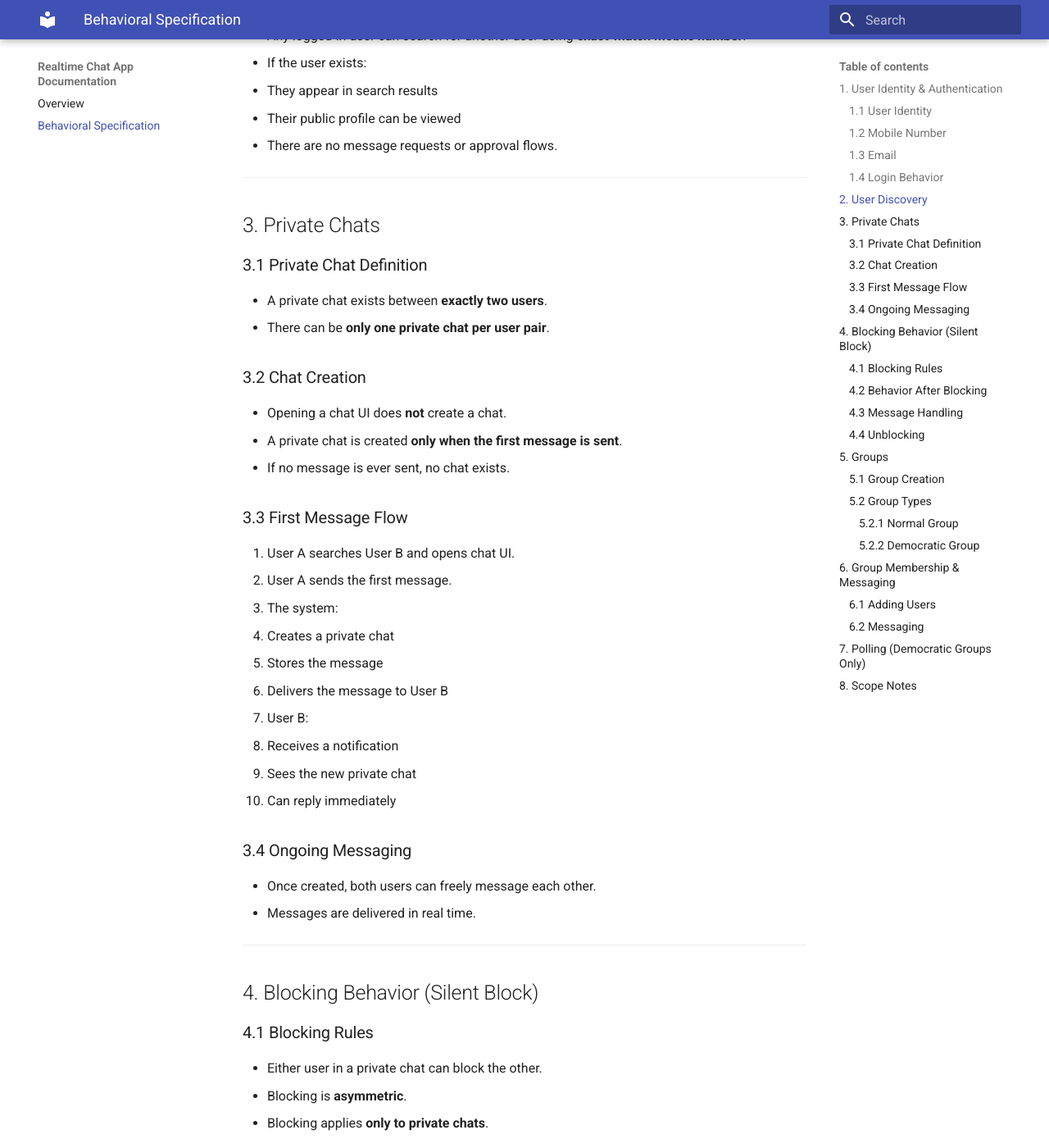
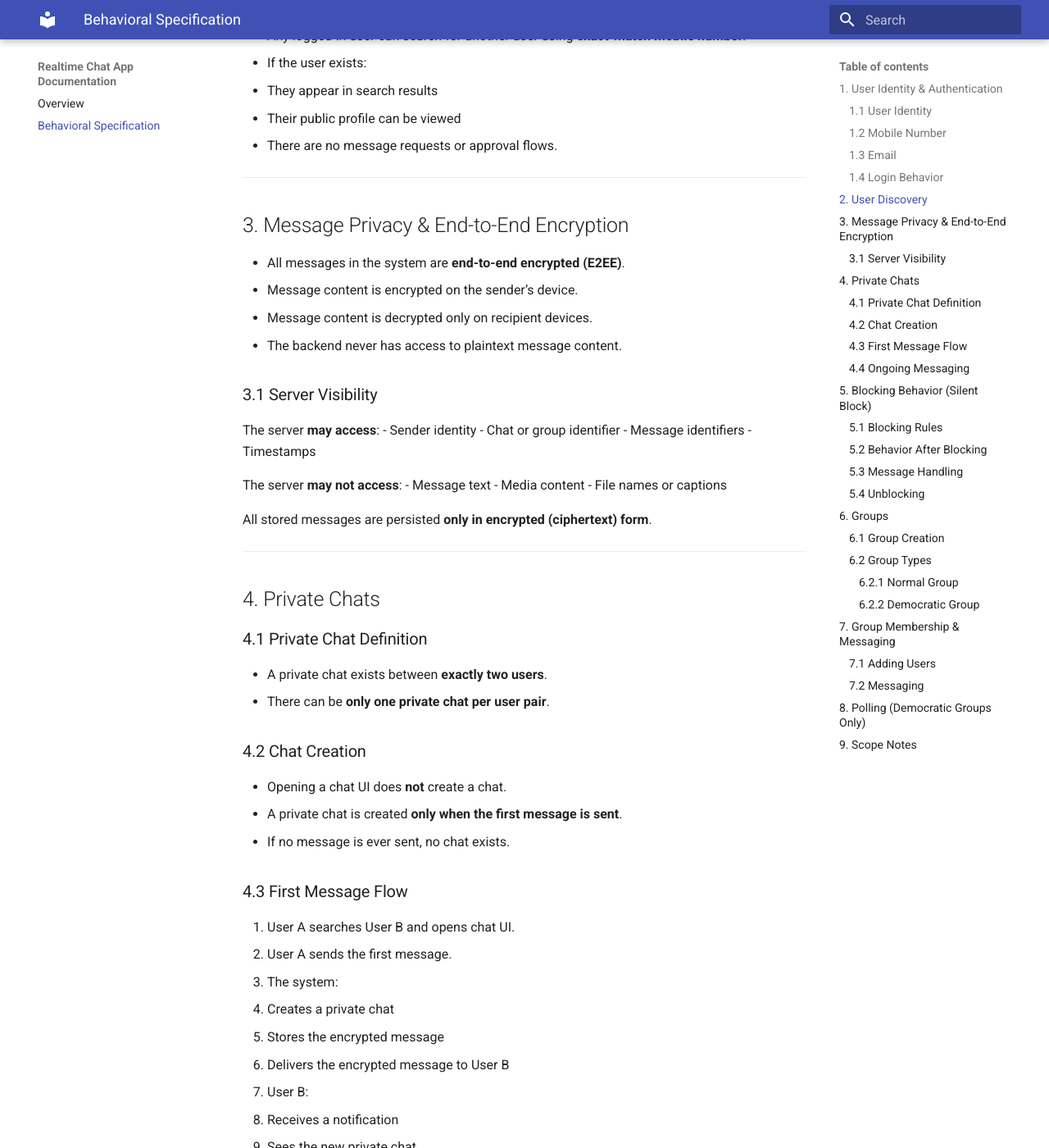
Before and after one commit to MahipalSinghJhala707/realtime-chat-application-doc, an MkDocs documentation site: the page built from docs/behavior.md, in a window 1280 px wide and 1400 px high, scrolled down 1413 px. Shown: the whole window at 82% size. Built offline with MkDocs 1.6.1 and Material for MkDocs 9.7.7, drawn with Linux system fonts in a browser that asks for light colours; some of the changed text lies outside the part shown.

Commit message:
chore: update behavioral specifications

```diff
--- a/docs/behavior.md
+++ b/docs/behavior.md
@@ -49,43 +49,68 @@ The goal is to clearly describe **how the system behaves from a user and system
 
 ---
 
-## 3. Private Chats
+## 3. Message Privacy & End-to-End Encryption
 
-### 3.1 Private Chat Definition
+- All messages in the system are **end-to-end encrypted (E2EE)**.
+- Message content is encrypted on the sender’s device.
+- Message content is decrypted only on recipient devices.
+- The backend never has access to plaintext message content.
+
+### 3.1 Server Visibility
+
+The server **may access**:
+- Sender identity
+- Chat or group identifier
+- Message identifiers
+- Timestamps
+
+The server **may not access**:
+- Message text
+- Media content
+- File names or captions
+
+All stored messages are persisted **only in encrypted (ciphertext) form**.
+
+---
+
+## 4. Private Chats
+
+### 4.1 Private Chat Definition
 - A private chat exists between **exactly two users**.
 - There can be **only one private chat per user pair**.
 
-### 3.2 Chat Creation
+### 4.2 Chat Creation
 - Opening a chat UI does **not** create a chat.
 - A private chat is created **only when the first message is sent**.
 - If no message is ever sent, no chat exists.
 
-### 3.3 First Message Flow
+### 4.3 First Message Flow
 1. User A searches User B and opens chat UI.
 2. User A sends the first message.
 3. The system:
    - Creates a private chat
-   - Stores the message
-   - Delivers the message to User B
+   - Stores the encrypted message
+   - Delivers the encrypted message to User B
 4. User B:
    - Receives a notification
    - Sees the new private chat
    - Can reply immediately
 
-### 3.4 Ongoing Messaging
+### 4.4 Ongoing Messaging
 - Once created, both users can freely message each other.
 - Messages are delivered in real time.
+- The backend routes encrypted payloads without inspecting content.
 
 ---
 
-## 4. Blocking Behavior (Silent Block)
+## 5. Blocking Behavior (Silent Block)
 
-### 4.1 Blocking Rules
+### 5.1 Blocking Rules
 - Either user in a private chat can block the other.
 - Blocking is **asymmetric**.
 - Blocking applies **only to private chats**.
 
-### 4.2 Behavior After Blocking
+### 5.2 Behavior After Blocking
 When User A blocks User B:
 
 **User A**
@@ -99,29 +124,29 @@ When User A blocks User B:
 - Receives no error or notification.
 - Messages are silently dropped server-side.
 
-### 4.3 Message Handling
+### 5.3 Message Handling
 - Messages sent during a block:
-  - Are **not stored**
-  - Are **not delivered**
+  - Are **dropped before delivery**
+  - Are **not stored**, even in encrypted form
   - Are **never delivered later**, even if unblocked
 
-### 4.4 Unblocking
+### 5.4 Unblocking
 - When User A unblocks User B:
   - Normal messaging resumes
   - Messages sent during the block are permanently lost
 
 ---
 
-## 5. Groups
+## 6. Groups
 
-### 5.1 Group Creation
+### 6.1 Group Creation
 - Any user can create a group.
 - Minimum group size is **2 users**.
 - A group exists immediately upon creation, even before any messages are sent.
 
-### 5.2 Group Types
+### 6.2 Group Types
 
-#### 5.2.1 Normal Group
+#### 6.2.1 Normal Group
 - One or more admins exist.
 - Admin powers:
   - Add users
@@ -137,7 +162,7 @@ When User A blocks User B:
 
 ---
 
-#### 5.2.2 Democratic Group
+#### 6.2.2 Democratic Group
 - All members have equal privileges.
 - No permanent admin hierarchy.
 - Polling is required **only for removing users**.
@@ -145,20 +170,21 @@ When User A blocks User B:
 
 ---
 
-## 6. Group Membership & Messaging
+## 7. Group Membership & Messaging
 
-### 6.1 Adding Users
+### 7.1 Adding Users
 - Users can be added to groups without their consent.
 
-### 6.2 Messaging
+### 7.2 Messaging
 - All group members receive group messages.
 - Blocking does **not** apply inside groups.
 - Even if two users have blocked each other privately:
   - They still receive each other’s messages in shared groups.
+- Group messages are end-to-end encrypted in the same manner as private messages.
 
 ---
 
-## 7. Polling (Democratic Groups Only)
+## 8. Polling (Democratic Groups Only)
 
 - Polling is used **only** for removing a user from the group.
 - Polling is group-wide.
@@ -169,15 +195,17 @@ When User A blocks User B:
 
 ---
 
-## 8. Scope Notes
+## 9. Scope Notes
 
 - Voice and video calling are out of scope.
 - Message requests and spam prevention are out of scope.
 - Account recovery beyond email fallback is out of scope.
 - Moderation and reporting are out of scope.
+- Server-side message inspection is out of scope.
 
 These decisions are intentional to keep the system:
 
 - Low-cost
 - Serverless-friendly
-- Focused on real-time messaging behavior
+- Privacy-first
+- Focused on real-time encrypted messaging behavior
```
